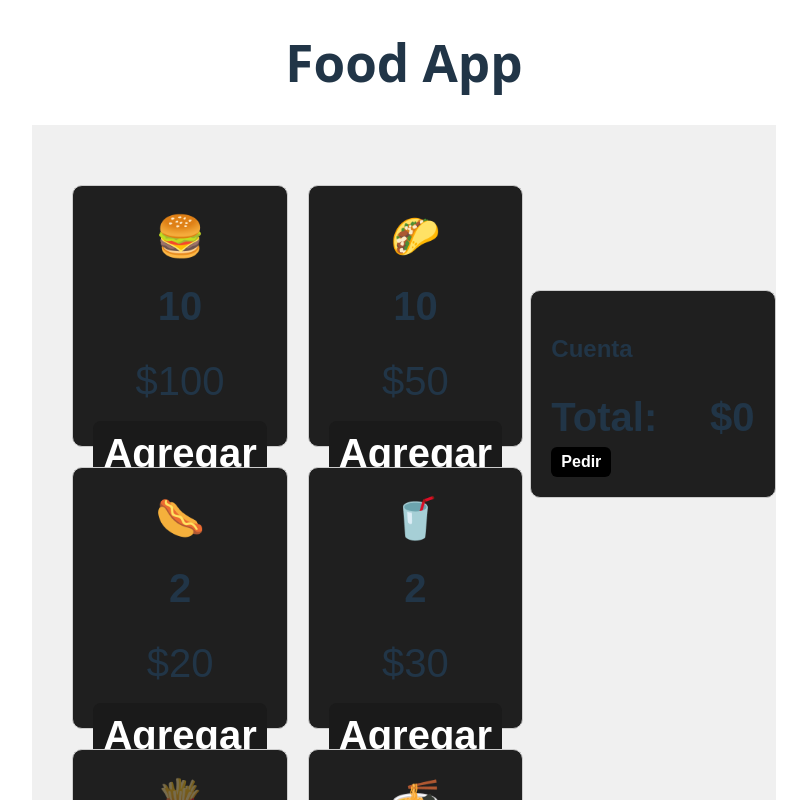
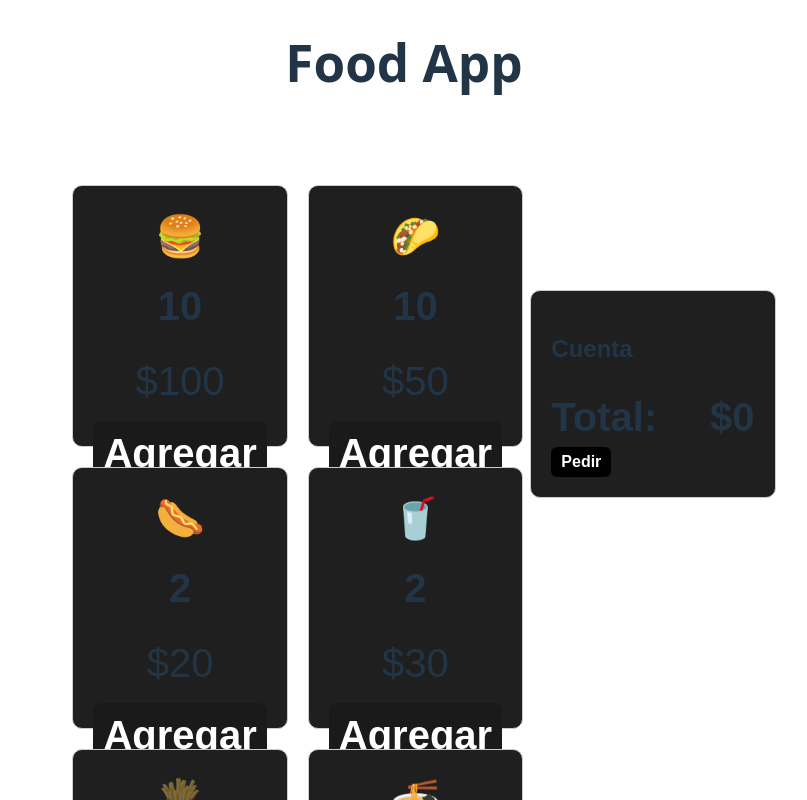
Before and after one commit to drenaldin/food-app, a React (Vite) app: page / in a window 1280 px wide. Shown: the top 800 px of the page, without its empty margins (236-1043 px from the left). Built offline with nearby package versions, Linux system fonts and the light colour scheme.

Commit message:
Modificaciones css

```diff
--- a/src/App.css
+++ b/src/App.css
@@ -4,7 +4,6 @@
   align-items: flex-start;
   padding: 40px;
   font-family: Arial, sans-serif;
-  background-color: #f0f0f0;
 }
 
 .products {
@@ -30,7 +29,7 @@ span{
   border-radius: 10px;
   padding: 20px;
   text-align: center;
-  position: flex;
+  position: relative;
   display: flex;
   flex-direction: column;
   justify-content: space-between;
```
